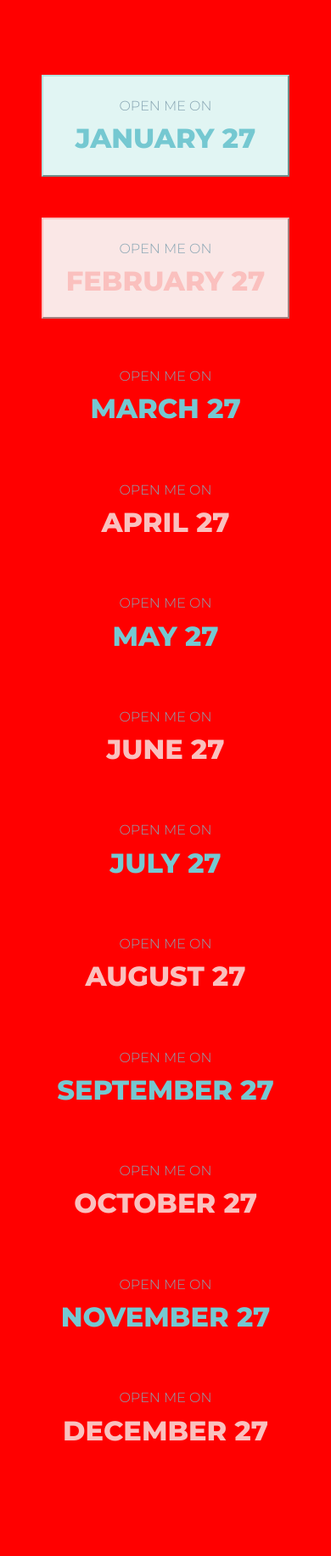
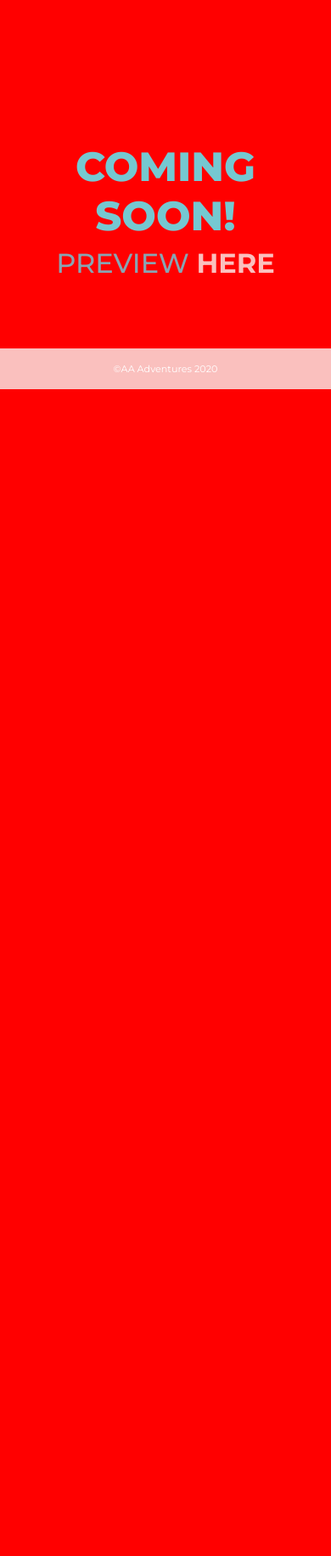
Before and after one commit to shihisthebest/AA-site, a Node server app: page /adventure in a window 390 px wide. Shown: the part 56-1887 px from the top of the page at 85% size. After the commit the page ends 514 px from the top, so only its background shows below. Run offline with Node 20, Linux system fonts and the light colour scheme.

Commit message:
Add placeholder Adventures page

```diff
--- a/views/adventure.ejs
+++ b/views/adventure.ejs
@@ -1,108 +1,6 @@
 <%- include("partials/header") -%>
 
-<div class="calendar-background centered-title-small">
-
-  <div class="row">
-    <div class="col-lg-4 col-md-6 col-sm-12">
-      <form class="" action="/calendar" method="post">
-        <button class="button-month-blue" name="submit" value="january">
-          <h4>Open me on</h4>
-          <h2 class="calendar-month">January 27</h2>
-        </button>
-        <div class="calendar-modal" name="calendarModal" value="january-modal">
-
-          <div class="modal-content" name="contentModel" value="valuessssss">
-            <button type="submit" class="close" name="close" value="close">&times;</button>
-            <p>January Advent Calendar</p>
-                <button type="submit" class="open" name="open" value="january">Yes, it's January 27th!</button>
-            </div>
-        </div>
-
-      </form>
-    </div>
-
-
-
-    <div class="col-lg-4 col-md-6 col-sm-12">
-      <button class="button-february button-month-pink">
-        <h4>Open me on</h4>
-        <h1 class="calendar-month">February 27</h1>
-      </button>
-    </div>
-
-    <div class="col-lg-4 col-md-6 col-sm-12">
-      <a href="#">
-        <h4>Open me on</h4>
-        <h2 class="calendar-month">March 27</h2>
-      </a>
-    </div>
-
-    <div class="col-lg-4 col-md-6 col-sm-12">
-      <a href="#">
-        <h4>Open me on</h4>
-        <h1 class="calendar-month">April 27</h1>
-      </a>
-    </div>
-
-    <div class="col-lg-4 col-md-6 col-sm-12">
-      <a href="#">
-        <h4>Open me on</h4>
-        <h2 class="calendar-month">May 27</h2>
-      </a>
-    </div>
-
-    <div class="col-lg-4 col-md-6 col-sm-12">
-      <a href="#">
-        <h4>Open me on</h4>
-        <h1 class="calendar-month">June 27</h1>
-      </a>
-    </div>
-
-    <div class="col-lg-4 col-md-6 col-sm-12">
-      <a href="#">
-        <h4>Open me on</h4>
-        <h2 class="calendar-month">July 27</h2>
-      </a>
-    </div>
-
-    <div class="col-lg-4 col-md-6 col-sm-12">
-      <a href="#">
-        <h4>Open me on</h4>
-        <h1 class="calendar-month">August 27</h1>
-      </a>
-    </div>
-
-    <div class="col-lg-4 col-md-6 col-sm-12">
-      <a href="#">
-        <h4>Open me on</h4>
-        <h2 class="calendar-month">September 27</h2>
-      </a>
-    </div>
-
-    <div class="col-lg-4 col-md-6 col-sm-12">
-      <a href="#">
-        <h4>Open me on</h4>
-        <h1 class="calendar-month">October 27</h1>
-      </a>
-    </div>
-
-    <div class="col-lg-4 col-md-6 col-sm-12">
-      <a href="#">
-        <h4>Open me on</h4>
-        <h2 class="calendar-month">November 27</h2>
-      </a>
-    </div>
-
-    <div class="col-lg-4 col-md-6 col-sm-12">
-      <a href="#">
-        <h4>Open me on</h4>
-        <h1 class="calendar-month">December 27</h1>
-      </a>
-    </div>
-
-  </div>
-</div>
-
-
+<h2 class="centered-title">Coming Soon!</h2>
+<h3>Preview <a href="https://docs.google.com/spreadsheets/d/1aqafMwUYoEzW7tdhXKSGDYxWOhB197_lX6N-YzMWlNc/edit?usp=sharing">Here</a></h3>
 
 <%- include("partials/footer") -%>
```
